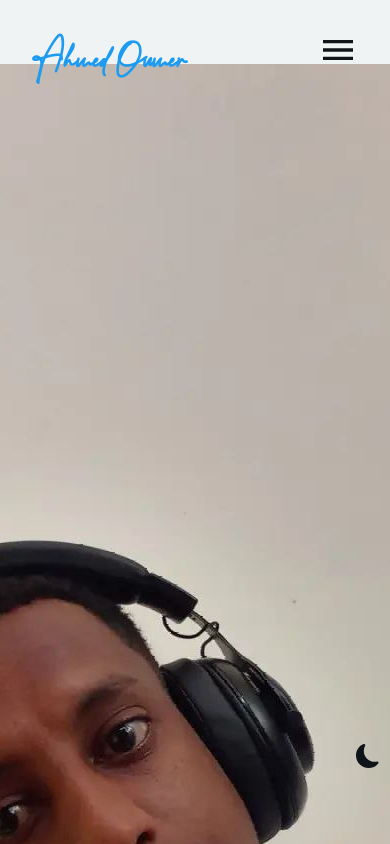
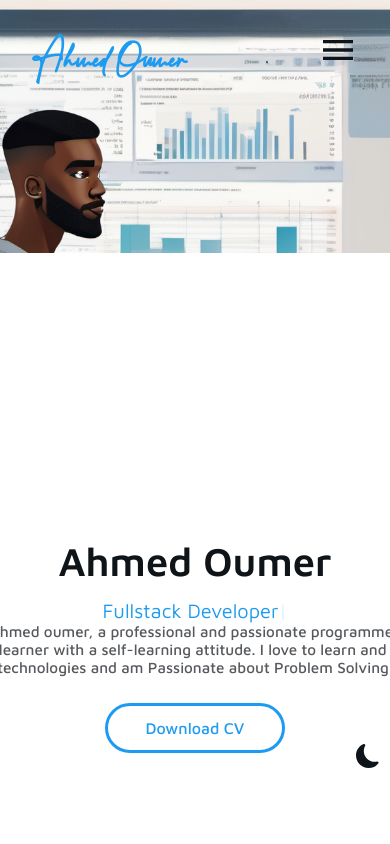
Before and after one commit to ahmedahmedoumer/portifolio, a React (Create React App) app: page / in a window 390 px wide. Shown: the top 844 px of the page. Built offline with nearby package versions, Linux system fonts and the light colour scheme; no server answers; a web font is replaced by a local one.

Commit message:
finalize portifolio app

```diff
--- a/public/index.html
+++ b/public/index.html
@@ -5,31 +5,31 @@
     <link rel="icon" href="%PUBLIC_URL%/favicon.png" />
     <meta name="viewport" content="width=device-width, initial-scale=1" />
     <meta name="theme-color" content="#000000" />
-    <meta name="description" content="This is Abu Said's Portfolio Website" />
+    <meta name="description" content="This is Ahmed Oumer's Portfolio Website" />
     <link rel="apple-touch-icon" href="%PUBLIC_URL%/favicon.png" />
     <link rel="manifest" href="%PUBLIC_URL%/manifest.json" />
 
     <meta
       name="description"
-      content="My name's ABU SAID. I'm a web designer and developer based in Dhaka, Bangladesh.
+      content="My name's Ahmed Oumer. I'm a web designer and developer based in Addis Ababa, Ethiopia.
       I am a professional and passionate programmer in my daily life. A quick learner with a self-learning attitude. I love to learn and explore new technologies and am Passionate about Problem Solving. Love almost all the stacks of Software Engineering. My current stack includes Nodejs, Nestjs, React, NextJs, Redux, Bootstrap, Ant Design, Material UI, MongoDB, Mysql, PostgreSQL, Firebase, Cloudinary, etc."
     />
     <meta property="og:image" content="https://i.ibb.co/ZmdNH6x/abu-said.jpg" />
-    <meta property="og:site_name" content="Abu Said's Portfolio" />
-    <meta property="og:title" content="Portfolio of ABU SAID" />
+    <meta property="og:site_name" content="Ahmed Oumer's Portfolio" />
+    <meta property="og:title" content="Portfolio of Ahmed Oumer" />
     <meta property="og:url" content="https://abusaid.netlify.app/" />
     <meta property="og:type" content="website" />
     <meta
       property="og:description"
-      content="My name's ABU SAID. I'm a web designer and developer based in Dhaka, Bangladesh.
+      content="My name's Ahmed Oumer. I'm a web designer and developer based in Addis Ababa, Ethiopia.
       I am a professional and passionate programmer in my daily life. A quick learner with a self-learning attitude. I love to learn and explore new technologies and am Passionate about Problem Solving. Love almost all the stacks of Software Engineering. My current stack includes Nodejs, Nestjs, React, NextJs, Redux, Bootstrap, Ant Design, Material UI, MongoDB, Mysql, PostgreSQL, Firebase, Cloudinary, etc."
     />
 
-    <meta itemprop="name" content="Portfolio of ABU SAID" />
+    <meta itemprop="name" content="Portfolio of AHmed Oumer" />
     <meta itemprop="url" content="https://abusaid.netlify.app/" />
     <meta
       itemprop="description"
-      content="My name's ABU SAID. I'm a web designer and developer based in Dhaka, Bangladesh.
+      content="My name's Ahmed Oumer. I'm a web designer and developer based in Dhaka, Bangladesh.
       I am a professional and passionate programmer in my daily life. A quick learner with a self-learning attitude. I love to learn and explore new technologies and am Passionate about Problem Solving. Love almost all the stacks of Software Engineering. My current stack includes Nodejs, Nestjs, React, NextJs, Redux, Bootstrap, Ant Design, Material UI, MongoDB, Mysql, PostgreSQL, Firebase, Cloudinary, etc."
     />
     <meta itemprop="thumbnailUrl" content="" />
@@ -38,19 +38,19 @@
       name="linkedin:url"
       content="https://www.linkedin.com/in/abu-said-bd/"
     />
-    <meta name="twitter:title" content="ABU SAID" />
+    <meta name="twitter:title" content="Ahmed Oumer" />
     <meta
       name="twitter:description"
       content="Hello!
-      This is Abu Said, a Software Engineer working at Teton Private Ltd, Dhaka, Bangladesh.
+      This is Ahmed Oumer, a Software Engineer working at IE Network Solutions, Addis Ababa, Ethiopia.
       I am a professional and passionate programmer in my daily life. A quick learner with a self-learning attitude. I love to learn and explore new technologies and am Passionate about Problem Solving.
 
-      Love almost all the stacks of Software Engineering. My current stack includes Nodejs, Nestjs, React, NextJs, Redux, Bootstrap, Ant Design, Material UI, MongoDB, Mysql, PostgreSQL, Firebase, Cloudinary, etc.
+      Love almost all the stacks of Software Engineering. My current stack includes Nodejs, Nestjs, React, NextJs, Redux, Bootstrap, Ant Design, Material UI, MongoDB, Mysql, PostgreSQL, Firebase,AWS, etc.
       "
     />
     <meta name="twitter:card" content="summary" />
 
-    <title>Portfolio of ABU SAID</title>
+    <title>Portfolio of Ahmed Oumer</title>
   </head>
   <body>
     <noscript>You need to enable JavaScript to run this app.</noscript>
--- a/src/components/core-ui/landing/landing-ui.js
+++ b/src/components/core-ui/landing/landing-ui.js
@@ -18,9 +18,20 @@ function LandingUI({ theme, drawerOpen, classes }) {
             <div className='landing--container'>
                 <div
                     className='landing--container-left'
-                    style={{ backgroundColor: theme.quaternary }}
+                    style={{ backgroundColor: theme.quaternary,display:"grid" }}
                 >
-                    <div className='lcl--content'>
+                    <img
+                        src={'./profileCopy.png'}
+                        alt='ahmedin'
+                        className=''
+                        style={{
+                            opacity: `${drawerOpen ? '0' : '1'}`,
+                            borderColor: theme.primary,
+                            marginBottom:"40px",
+                            height:"700px",
+                        }}
+                    />
+                     <div className='lcl--content'>
                         {contactsData.linkedIn && (
                             <a
                                 href={contactsData.linkedIn}
@@ -75,16 +86,7 @@ function LandingUI({ theme, drawerOpen, classes }) {
                         )}
                     </div>
                 </div>
-                <img
-                    src={'./profile.jpg'}
-                    alt='ahmedin'
-                    className=''
-                    style={{
-                        opacity: `${drawerOpen ? '0' : '1'}`,
-                        borderColor: theme.primary,
-                        marginBottom:"20px",
-                    }}
-                />
+
                 <div
                     className='landing--container-right'
                     style={{ backgroundColor: theme.secondary }}
--- a/src/components/core-ui/landing/landing.css
+++ b/src/components/core-ui/landing/landing.css
@@ -35,7 +35,7 @@
 
 .landing--container-left {
   flex: 35%;
-  height: 100%;
+  height: 80%;
   display: flex;
   align-items: flex-end;
   justify-content: flex-start;
@@ -108,7 +108,7 @@
 
 @media (max-width: 1100px) {
   .landing--img {
-    --img-size: 350px;
+    --img-size: 10px;
   }
   .lcl--content {
     margin: 2rem;
@@ -140,7 +140,7 @@
 
 @media (max-width: 900px) {
   .landing--img {
-    --img-size: 300px;
+    --img-size: 100px;
   }
 
   .landing--social {
@@ -170,7 +170,7 @@
     justify-content: space-between;
   }
   .landing--img {
-    --img-size: 200px;
+    --img-size: 100px;
     left: 50%;
     top: 30%;
     border: 8px solid #eaeaea;
--- a/src/pages/home/index.js
+++ b/src/pages/home/index.js
@@ -25,7 +25,7 @@ function HomePage() {
             {/* <Certificate /> */}
             <Projects />
             <Education />
-            <Blog />
+            {/* <Blog /> */}
             <Contacts />
         </div>
     )
```
Also changed, not shown: public/profileCopy.png (added), 1 other file (tests, documents, lock files or other folders).
